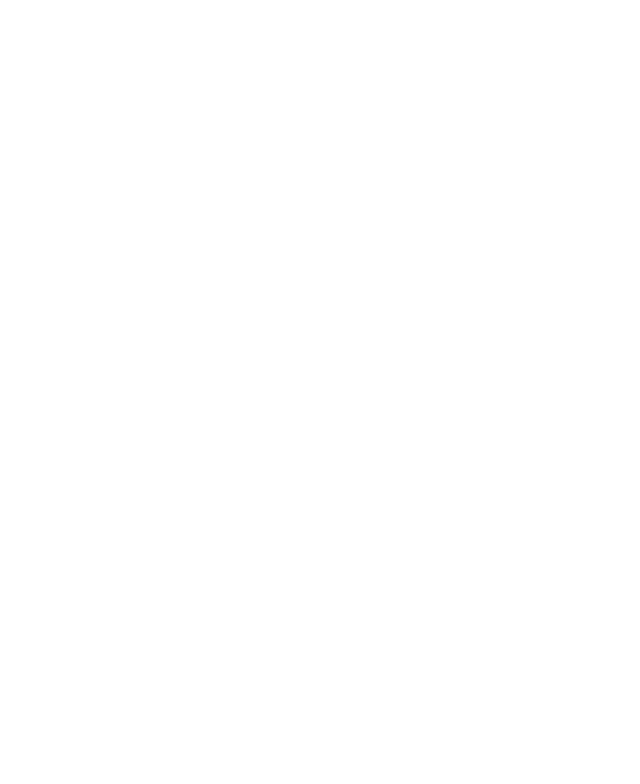
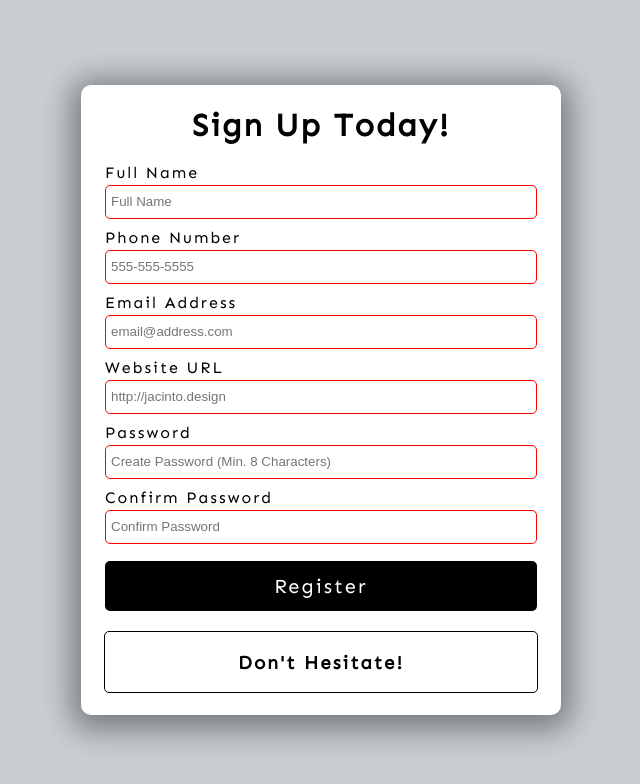
Before and after one commit to spenjodut/form-validator, a plain HTML site: page index.html in a window 1280 px wide. Shown: the whole page, without its empty margins (319-959 px from the left). Drawn offline with Linux system fonts and the light colour scheme.

Commit message:
final commit

```diff
--- a/index.html
+++ b/index.html
@@ -6,10 +6,57 @@
     <meta name="viewport" content="width=device-width, initial-scale=1.0">
     <title>Form Validation</title>
     <link rel="icon" type="image/png" href="https://www.google.com/s2/favicons?domain=sfdiscgolf.org">
-    <link rel="stylesheet" href="https://cdnjs.cloudflare.com/ajax/libs/font-awesome/5.15.3/css/all.min.css">
     <link rel="stylesheet" href="style.css">
 </head>
 <body>
+    <div class="container">
+        <h1>Sign Up Today!</h1>
+        <!-- Form -->
+        <form id="form">
+            <!-- Full Name -->
+            <div class="form-group">
+                <label for="name">Full Name</label>
+                <input type="text" id="name" placeholder="Full Name" name="name"
+                        required minlength="3" maxlength="100">
+            </div>
+            <!-- Phone Number -->
+            <div class="form-group">
+                <label for="phone">Phone Number</label>
+                <input type="tel" id="phone" placeholder="555-555-5555" name="phone"
+                        required pattern="[0-9]{3}-[0-9]{3}-[0-9]{4}">
+            </div>
+            <!-- Email Address -->
+            <div class="form-group">
+                <label for="email">Email Address</label>
+                <input type="email" id="email" placeholder="email@address.com"
+                        required name="email">
+            </div>
+            <!-- Website URL -->
+            <div class="form-group">
+                <label for="website">Website URL</label>
+                <input type="url" id="website" placeholder="http://jacinto.design"
+                        required name="website">
+            </div>
+            <!-- Password -->
+            <div class="form-group">
+                <label for="password1">Password</label>
+                <input type="password" id="password1" placeholder="Create Password (Min. 8 Characters)"
+                        required pattern="^(?=.*\d)(?=.*[a-z])(?=.*[A-Z])(?=.*[a-zA-Z]).{8,}$"
+                        title="Please include at least 1 uppercase character, 1 lowercase character, and 1 number.">
+            </div>
+            <!-- Password -->
+            <div class="form-group">
+                <label for="password2">Confirm Password</label>
+                <input type="password" id="password2" placeholder="Confirm Password" name="password"
+                        required pattern="^(?=.*\d)(?=.*[a-z])(?=.*[A-Z])(?=.*[a-zA-Z]).{8,}$">
+            </div>
+            <button type="submit">Register</button>
+        </form>
+        <!-- Error/Success Message -->
+        <div class="message-container">
+            <h3 id="message">Don't Hesitate!</h3>
+        </div>
+    </div>
     <!-- Script -->
     <script src="script.js"></script>
 </body>
--- a/script.js
+++ b/script.js
@@ -0,0 +1,64 @@
+const form = document.getElementById('form');
+const password1El = document.getElementById('password1');
+const password2El = document.getElementById('password2');
+const messageContainer = document.querySelector('.message-container');
+const message = document.getElementById('message');
+
+let isValid = false;
+let passwordsMatch = false;
+
+function validateForm() {
+    // Using Contraint API
+    isValid = form.checkValidity();
+    if (!isValid) {
+        // Style main message for an error
+        message.textContent = 'Please fill out all fields.';
+        message.style.color = 'red';
+        messageContainer.style.borderColor = 'red';
+        return;
+    }
+    // Check to see if passwords match
+    if (password1El.value === password2El.value) {
+        passwordsMatch = true;
+        password1El.style.borderColor = 'green';
+        password2El.style.borderColor = 'green';
+    } else {
+        passwordsMatch = false;
+        message.textContent = 'Make sure passwords match.';
+        message.style.color = 'red';
+        messageContainer.style.borderColor = 'red';
+        password1El.style.borderColor = 'red';
+        password2El.style.borderColor = 'red';
+        return;
+    }
+    // If form is valid and passwords match
+    if (isValid && passwordsMatch) {
+        message.textContent = 'Successfully Registered!';
+        message.style.color = 'green';
+        messageContainer.style.borderColor = 'green';
+    }
+}
+
+function storeFormData() {
+    const user = {
+        name: form.name.value,
+        phone: form.phone.value,
+        email: form.email.value,
+        website: form.website.value,
+        password: form.password.value
+    };
+    // Do something with user data
+    console.log(user);
+}
+
+function processFormData(e) {
+    e.preventDefault();
+    validateForm();
+    // Submit Data if Valid
+    if (isValid && passwordsMatch) {
+        storeFormData();
+    }
+}
+
+// Event Listener
+form.addEventListener('submit', processFormData);
--- a/style.css
+++ b/style.css
@@ -1,3 +1,5 @@
+@import url('https://fonts.googleapis.com/css2?family=Sen&display=swap');
+
 html {
     box-sizing: border-box;
 }
@@ -5,4 +7,87 @@ html {
 body {
     margin: 0;
     min-height: 100vh;
+    font-family: Sen, sans-serif;
+    letter-spacing: 2px;
+    display: flex;
+    align-items: center;
+    justify-content: center;
+    background: #c9ced3;
 }
+
+.container {
+    width: 480px;
+    height: 630px;
+    background: white;
+    display: flex;
+    flex-direction: column;
+    align-items: center;
+    border-radius: 10px;
+    box-shadow: 0 5px 30px 10px rgba(0, 0, 0, 0.4);
+}
+
+/* Form */
+form {
+    width: 90%;
+}
+
+.form-group {
+    height: 65px;
+}
+
+label {
+    position: relative;
+    bottom: 3px;
+}
+
+input {
+    width: 100%;
+    height: 34px;
+    padding: 5px;
+    border: 1px solid black;
+    border-radius: 5px;
+    outline: none;
+    box-sizing: border-box;
+    transition: all 0.3s;
+}
+
+input:valid {
+    border: 1px solid green;
+}
+
+input:invalid {
+    border: 1px solid red;
+}
+
+button {
+    cursor: pointer;
+    color: white;
+    background: black;
+    border: none;
+    border-radius: 5px;
+    height: 50px;
+    width: 100%;
+    font-family: Sen, sans-serif;
+    font-size: 20px;
+    letter-spacing: 2px;
+    margin-top: 5px;
+}
+
+button:hover {
+    filter: brightness(200%);
+    background: rgb(22, 22, 22);
+}
+
+button:focus {
+    outline: none;
+}
+
+.message-container {
+    border: 1px solid black;
+    border-radius: 5px;
+    width: 90%;
+    margin-top: 20px;
+    display: flex;
+    justify-content: center;
+    color: black;
+}
```
